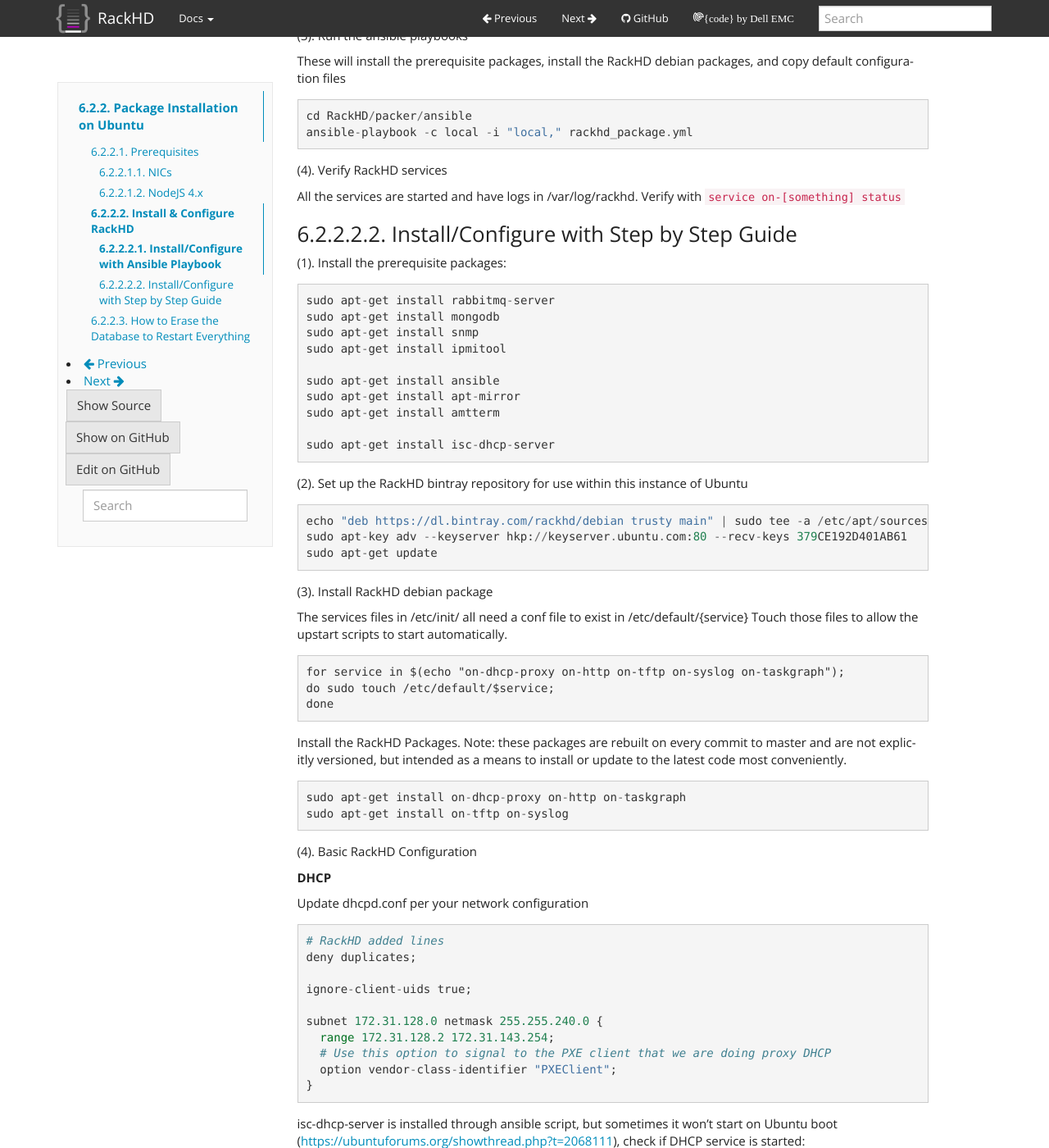
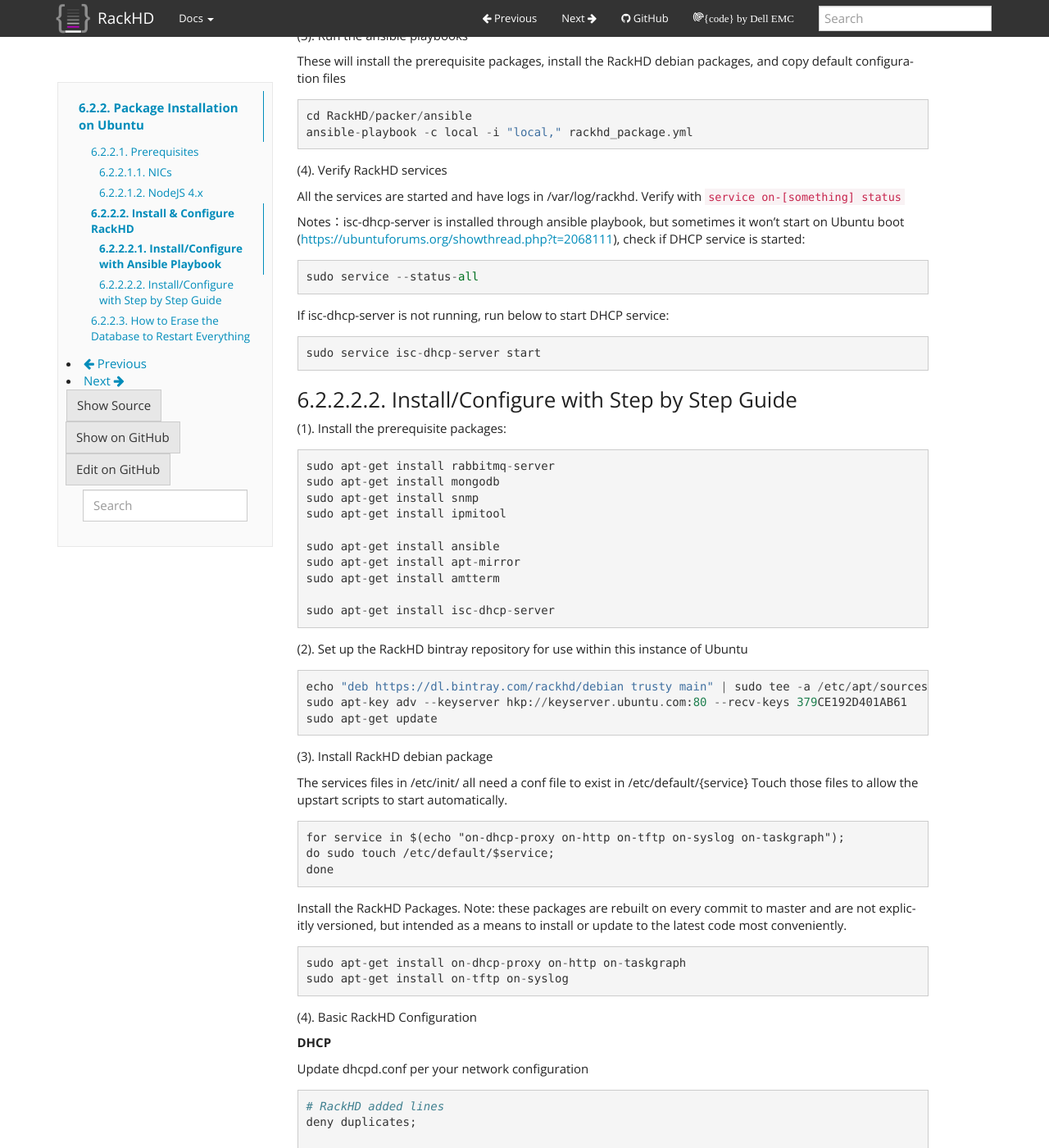
Before and after one commit to RackHD/docs, a Sphinx documentation site: the page built from docs/rackhd/ubuntu_package_installation.rst, in a window 1280 px wide and 1400 px high, scrolled down 1886 px. Shown: the whole window at 82% size. Built offline with Sphinx 7.4.7, drawn with Linux system fonts in a browser that asks for light colours; some of the changed text lies outside the part shown.

Commit message:
add DHCP service checking message to make sure isc-dhcp-server is started

```diff
--- a/docs/rackhd/ubuntu_package_installation.rst
+++ b/docs/rackhd/ubuntu_package_installation.rst
@@ -127,6 +127,19 @@
 All the services are started and have logs in /var/log/rackhd.
 Verify with ``service on-[something] status``
 
+Notes：isc-dhcp-server is installed through ansible playbook, but sometimes it won't start on Ubuntu boot (https://ubuntuforums.org/showthread.php?t=2068111),
+check if DHCP service is started:
+
+.. code::
+
+    sudo service --status-all
+
+If isc-dhcp-server is not running, run below to start DHCP service:
+
+.. code::
+
+    sudo service isc-dhcp-server start
+
 
 _`Install/Configure with Step by Step Guide`
 ^^^^^^^^^^^^^^^^^^^^^^^^^^^^^^^^^^^^^^^^^^^^^
@@ -194,7 +207,7 @@
       option vendor-class-identifier "PXEClient";
     }
 
-isc-dhcp-server is installed through ansible script, but sometimes it won't start on Ubuntu boot (https://ubuntuforums.org/showthread.php?t=2068111),
+Notes：sometimes isc-dhcp-server won't start on Ubuntu boot (https://ubuntuforums.org/showthread.php?t=2068111),
 check if DHCP service is started:
 
 .. code::
```
Also changed, not shown: docs/rackhd/ubuntu_source_installation.rst (+12 -12 lines).
